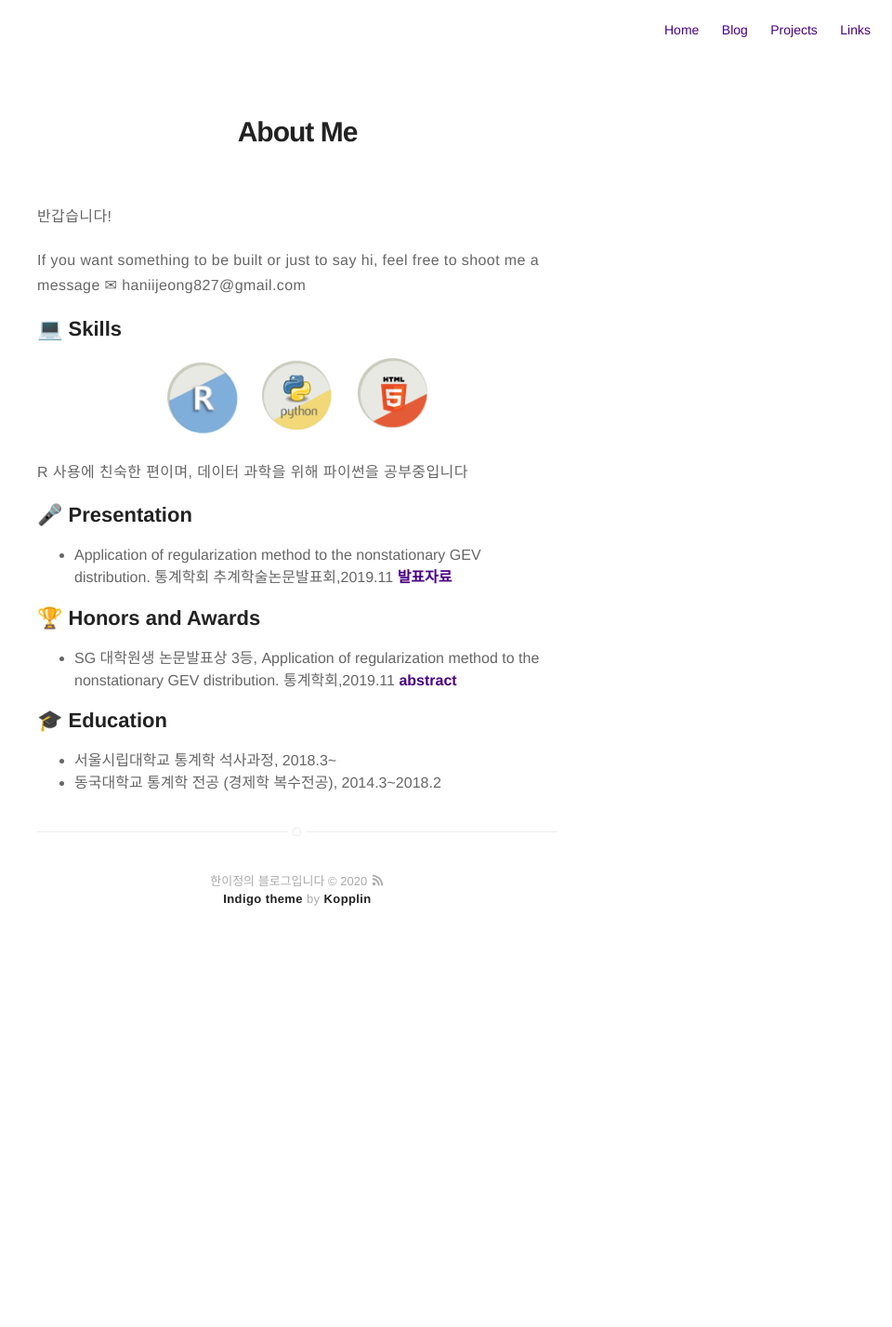
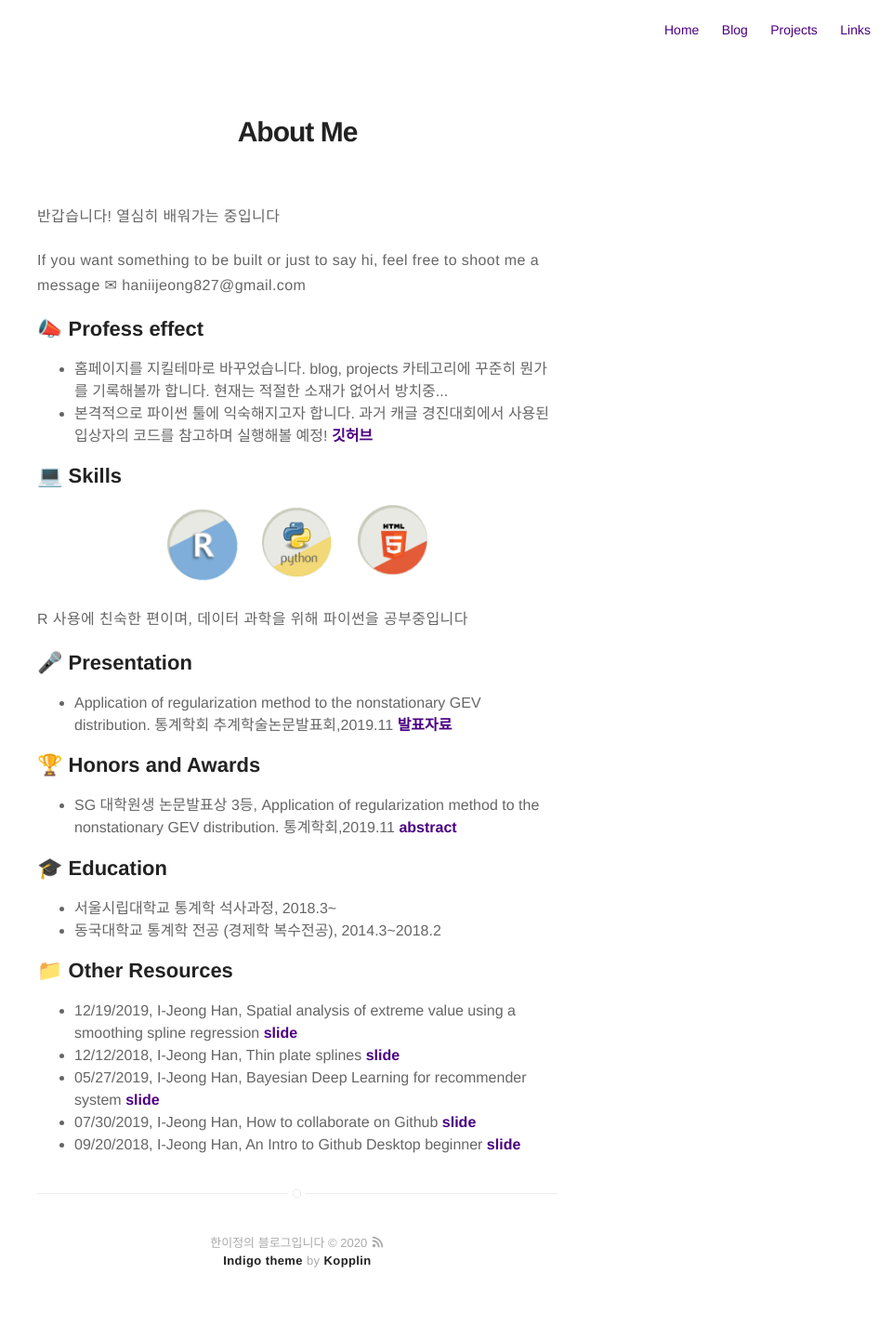
Before and after one commit to 12jeong/12jeong.github.io, a Jekyll site: the page built from about.md, in a window 1280 px wide. Shown: the whole page at 93% size, without its empty margins (320-1280 px from the left). Built offline with Jekyll 4.4.1, drawn with Linux system fonts in a browser that asks for light colours; some web fonts are replaced; before the commit the page ends 1038 px from its top, so only the background shows below that.

Commit message:
update about & 1chon link

```diff
--- a/about.md
+++ b/about.md
@@ -5,8 +5,17 @@ layout: page
 <!-- ![Profile Image]({{ site.url }}/{{ site.picture }}) -->
 # About Me
 
-<p>반갑습니다! </p>
+<p>반갑습니다! 열심히 배워가는 중입니다 </p>
 <p>If you want something to be built or just to say hi, feel free to shoot me a message  ✉ haniijeong827@gmail.com</p>
+
+<h2> 📣 Profess effect </h2>
+<ul class="skill-list">
+	<li> 홈페이지를 지킬테마로 바꾸었습니다. blog, projects 카테고리에 꾸준히 뭔가를 기록해볼까 합니다. 현재는 적절한 소재가 없어서 방치중...
+	</li>
+	<li> 본격적으로 파이썬 툴에 익숙해지고자 합니다. 과거 캐글 경진대회에서 사용된 입상자의 코드를 참고하며 실행해볼 예정!
+	 <a href ='https://github.com/12jeong/Kaggle-beginner'> 깃허브 </a>
+	</li>
+</ul>
 
 <h2> 💻 Skills</h2>
 ![skill.image](/assets/images/skill_image.png)
@@ -29,6 +38,15 @@ layout: page
 	<li> 동국대학교 통계학 전공 (경제학 복수전공), 2014.3~2018.2 </li>
 </ul>
 
+<h2> 📁 Other Resources </h2>
+<ul class="skill-list">
+	<li> 12/19/2019, I-Jeong Han, Spatial analysis of extreme value using a smoothing spline regression <a href = 'assets/labworks/academic_thesis.pdf'>slide</a>  </li>
+	<li> 12/12/2018, I-Jeong Han, Thin plate splines <a href = 'assets/labworks/Thin_plate_splines.pdf'>slide</a>  </li>
+	<li> 05/27/2019, I-Jeong Han, Bayesian Deep Learning for recommender system <a href = 'assets/labworks/BNN_review3.pdf'>slide</a>  </li>
+	<li> 07/30/2019, I-Jeong Han, How to collaborate on Github <a href = 'assets/labworks/github_collaborate.pdf'>slide</a>  </li>
+	<li> 09/20/2018, I-Jeong Han, An Intro to Github Desktop beginner <a href = 'assets/labworks/github_desktop.pdf'>slide</a>  </li>
+</ul>
+
 <!-- <h2>Projects</h2>
 <ul>
 	<li><a href="https://github.com/">Lorem Lorem</a></li>
```
Also changed, not shown: links.md (+2 -1 lines), assets/images/fam_park.PNG (added).
